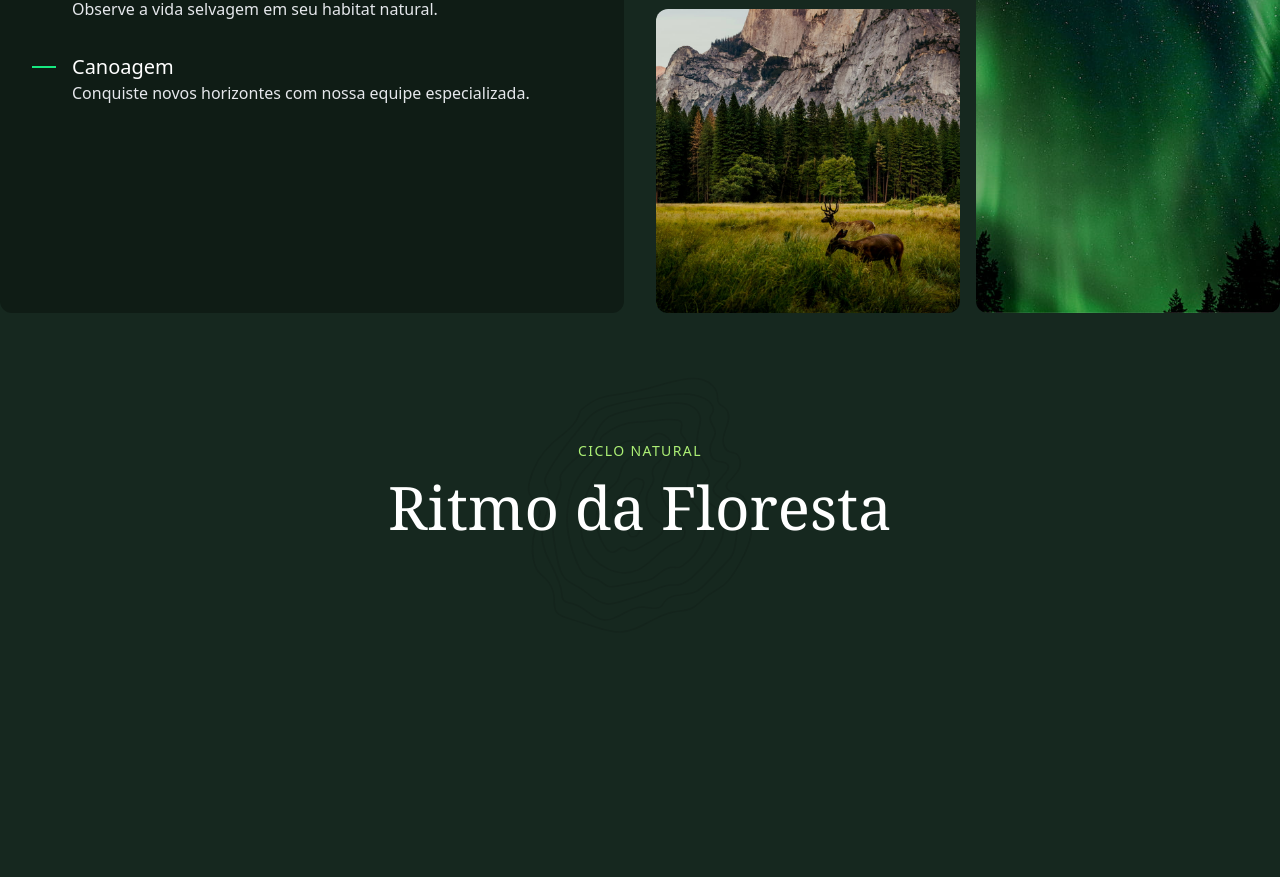
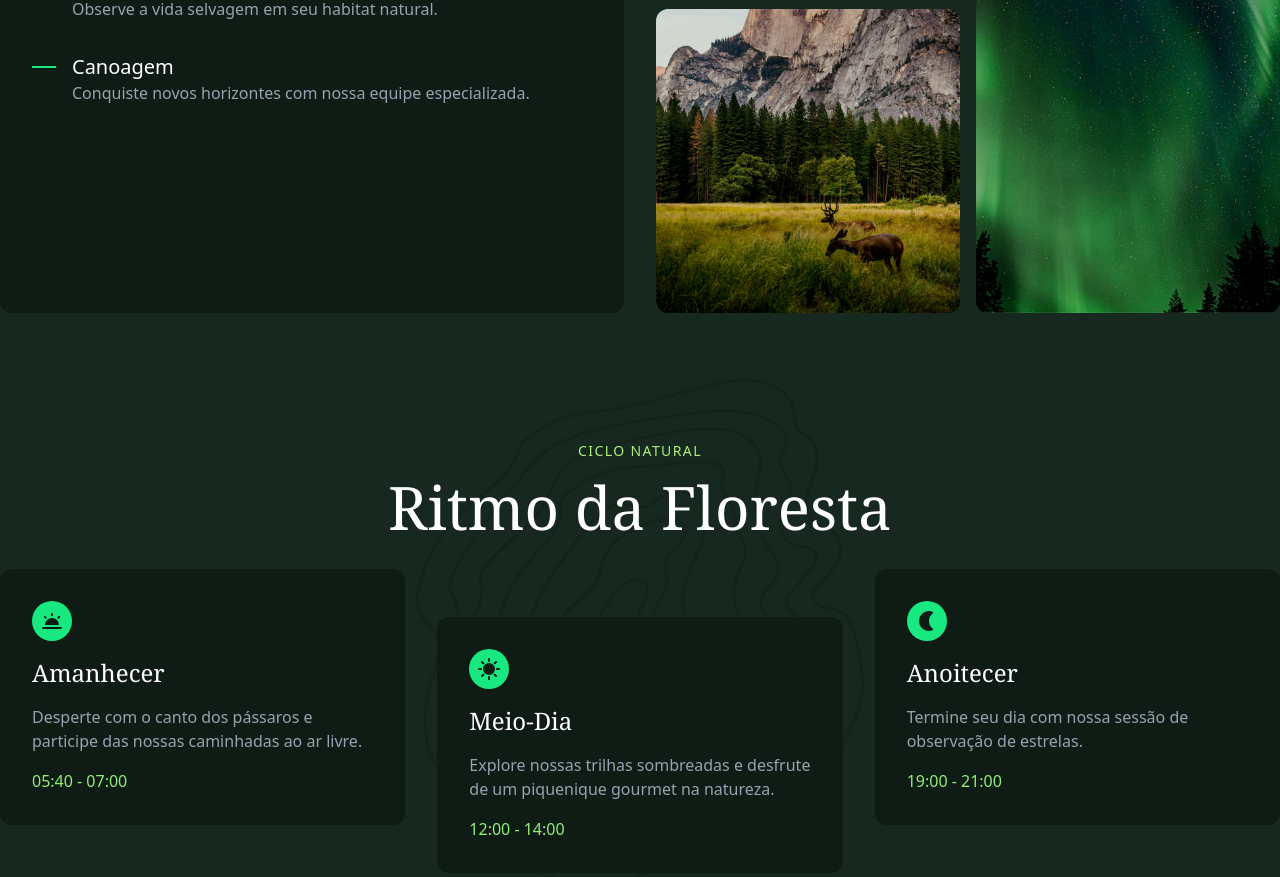
Before and after one commit to alexmonteirodev/forest, a website: page index.html in a window 1280 px wide. Shown: the part 2554-3431 px from the top of the page. Drawn offline with Linux system fonts and the light colour scheme.

Commit message:
section ritmo da floresta concluido

```diff
--- a/index.html
+++ b/index.html
@@ -214,9 +214,33 @@
         <h2 class="mb-8 text-white text-4xl sm:text-6xl text-center max-w-screen-md mx-auto text-balance font-serif">
             Ritmo da Floresta
         </h2>
-        <div class="flex flex-col gap-4 sm:flex-row sm:gap-8">
-            <div>
-
+        <div class="flex flex-col gap-4 sm:flex-row sm:gap-8 *:transition">
+            <div class="flex-1 grid gap-4 bg-forest-900 p-6 sm:p-8 rounded-xl sm:hover:-translate-y-2 ">
+                <div class="bg-forest-400 size-10 flex items-center justify-center rounded-full">
+                    <img src="./src/imgs/manha.svg" alt="">
+                </div>
+                <h3 class="text-forest-100 font-serif text-2xl">Amanhecer</h3>
+                <p class="text-forest-50">Desperte com o canto dos pássaros e participe das nossas caminhadas ao ar
+                    livre.</p>
+                <span class="text-forest-300">05:40 - 07:00</span>
+            </div>
+            <div
+                class="flex-1 grid gap-4 bg-forest-900 p-6 sm:p-8 rounded-xl sm:translate-y-12 sm:hover:translate-y-10">
+                <div class="bg-forest-400 size-10 flex items-center justify-center rounded-full">
+                    <img src="./src/imgs/dia.svg" alt="">
+                </div>
+                <h3 class="text-forest-100 font-serif text-2xl">Meio-Dia</h3>
+                <p class="text-forest-50">Explore nossas trilhas sombreadas e desfrute de um piquenique gourmet na
+                    natureza.</p>
+                <span class="text-forest-300">12:00 - 14:00</span>
+            </div>
+            <div class="flex-1 grid gap-4 bg-forest-900 p-6 sm:p-8 rounded-xl sm:hover:-translate-y-2">
+                <div class="bg-forest-400 size-10 flex items-center justify-center rounded-full">
+                    <img src="./src/imgs/noite.svg" alt="">
+                </div>
+                <h3 class="text-forest-100 font-serif text-2xl">Anoitecer</h3>
+                <p class="text-forest-50">Termine seu dia com nossa sessão de observação de estrelas.</p>
+                <span class="text-forest-300">19:00 - 21:00</span>
             </div>
 
         </div>
--- a/src/input.css
+++ b/src/input.css
@@ -1,7 +1,8 @@
 @import "tailwindcss";
 
 @theme {
-  --color-forest-50: #e5e7eb;
+  /* #e5e7eb */
+  --color-forest-50: #99a1af;
   --color-forest-100: white;
   --color-forest-200: #acef75;
   --color-forest-300: #91ee77;
```
Also changed, not shown: src/output.css.
